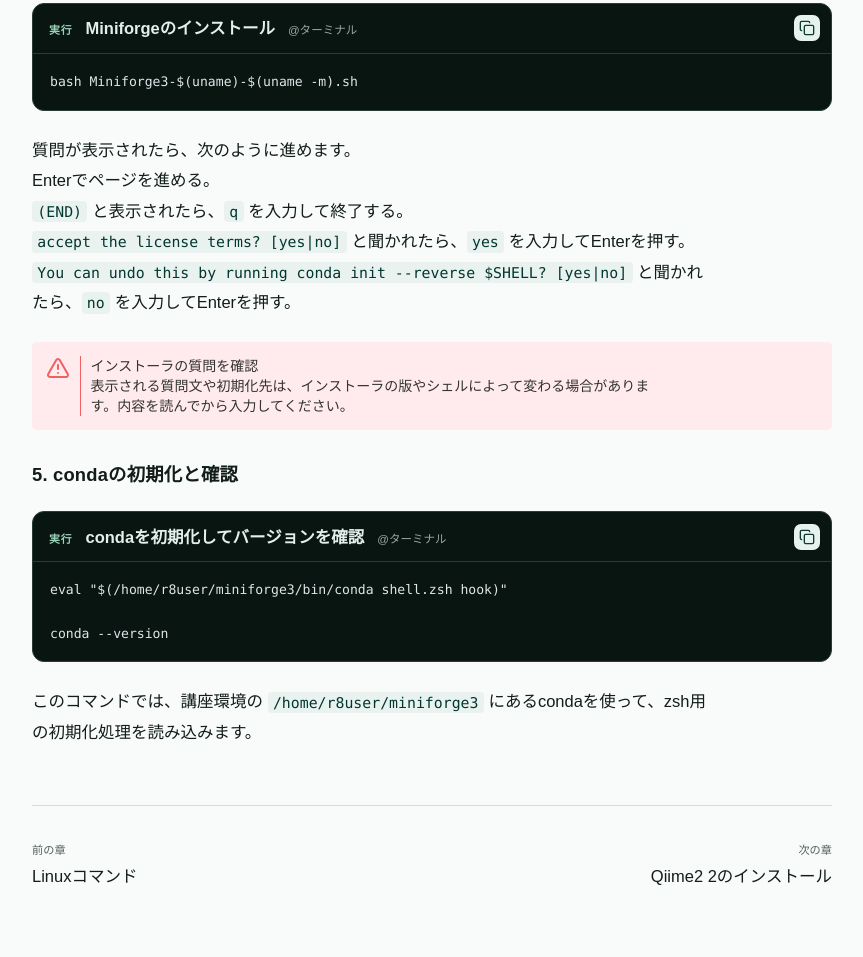
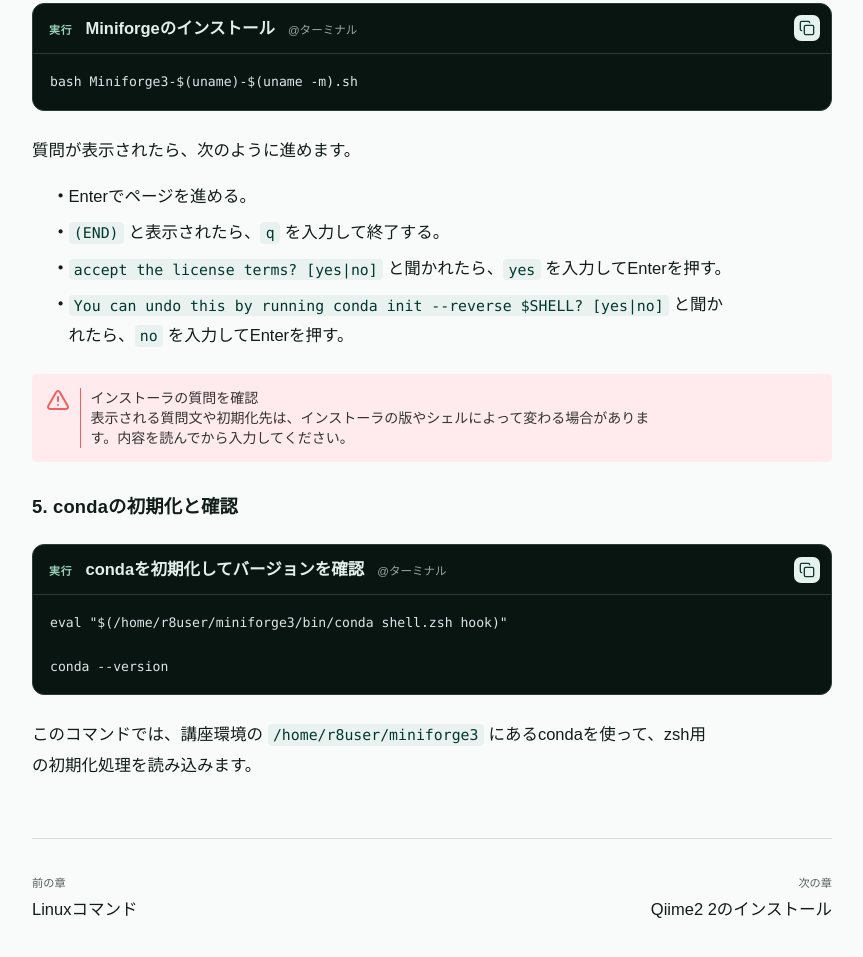
Before and after one commit to iWellness/r8_jissyu-kenshu, an Astro site: page /lessons/conda/ in a window 1280 px wide. Shown: the part 1698-2655 px from the top of the page, without its empty margins (342-1205 px from the left). Built offline with nearby package versions, Linux system fonts and the light colour scheme; Astro itself is replaced by a stand-in of ours; code samples lack their colours.

Commit message:
style: mark lesson bullet lists

```diff
--- a/src/styles/global.css
+++ b/src/styles/global.css
@@ -193,6 +193,11 @@ a:focus-visible, summary:focus-visible { outline: 2px solid var(--ring); outline
 .ssh-overview { margin: 1.5rem 0; overflow: hidden; border: 1px solid var(--border); border-radius: var(--radius); }
 .ssh-overview img { display: block; width: 100%; }
 .lesson-content p, .lesson-content li { max-width: 74ch; }
+.lesson-content ul:not([class]) { margin: 1rem 0; padding-left: 1.25rem; list-style: none; }
+.lesson-content ul:not([class]) > li { position: relative; padding-left: 1em; }
+.lesson-content ul:not([class]) > li::before { position: absolute; left: 0; content: '・'; font-weight: 700; }
+.lesson-content ul:not([class]) > li + li { margin-top: .35rem; }
+.lesson-content ul:not([class]) ul:not([class]) { margin: .35rem 0 0; }
 .lesson-content :not(pre) > code { padding: .12em .36em; color: var(--accent-foreground); background: var(--muted); border-radius: 4px; font-size: .9em; }
 .lesson-content table { width: 100%; border-collapse: collapse; font-size: .9rem; }
 .lesson-content th, .lesson-content td { padding: 8px 11px; text-align: left; border: 1px solid var(--border); }
--- a/tests/unit/migration-regressions.test.ts
+++ b/tests/unit/migration-regressions.test.ts
@@ -121,6 +121,13 @@ describe('migrated command regressions', () => {
     expect(comparison).not.toContain('与えられた権限と接続されたツール');
   });
 
+  it('marks lesson bullet lists with a visible Japanese middle dot', async () => {
+    const styles = await readFile('src/styles/global.css', 'utf8');
+
+    expect(styles).toContain('.lesson-content ul:not([class]) > li::before');
+    expect(styles).toContain("content: '・'");
+  });
+
   it('keeps the DADA2 thread option in the denoise command', async () => {
     const snippet = await readFile('src/snippets/05-qiime2/07-denoise.txt', 'utf8');
     expect(snippet).toContain('--o-base-transition-stats ./03_denoise/base-transition-stats.qza \\\n    --p-n-threads 3');
```
